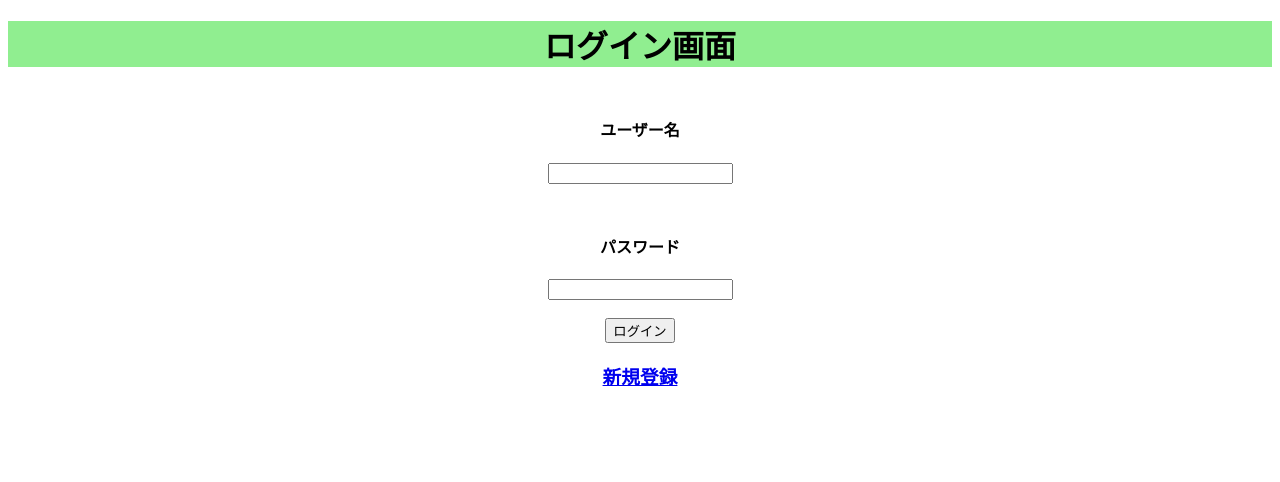
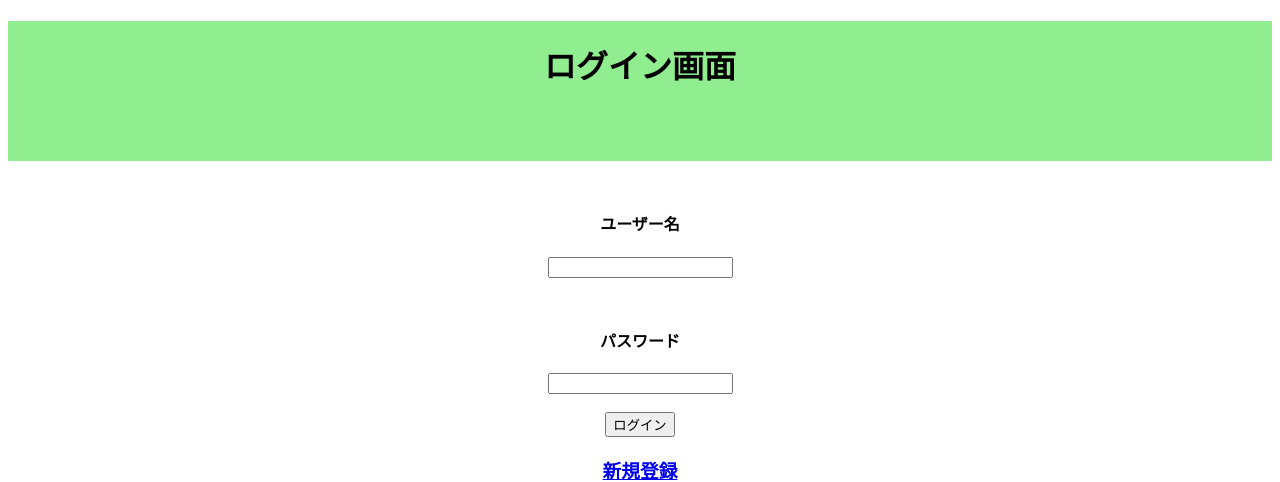
Before and after one commit to YumaSatou/final_assignment, a Flask app: page / in a window 1280 px wide. Shown: the top 482 px of the page. Run offline with Flask 3, Linux system fonts and the light colour scheme.

Commit message:
cssを修正しました

```diff
--- a/static/css/index.css
+++ b/static/css/index.css
@@ -17,7 +17,9 @@
     text-align: center;
     background-color: lightgreen;
     width: auto;
-
+    height: 15vh;
+    margin-bottom:50px;
+    padding-top: 20px;
 }
 
 .content {
```
